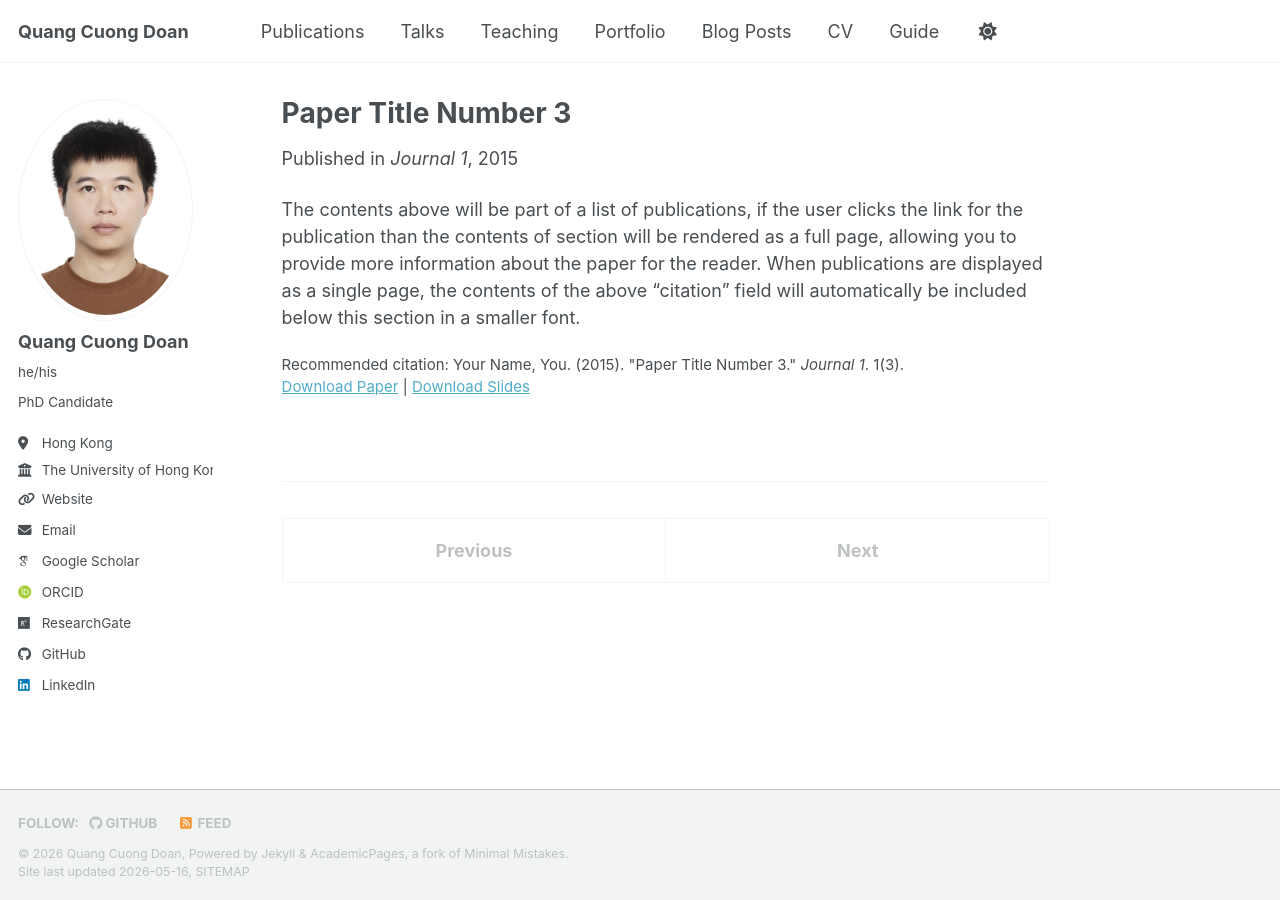
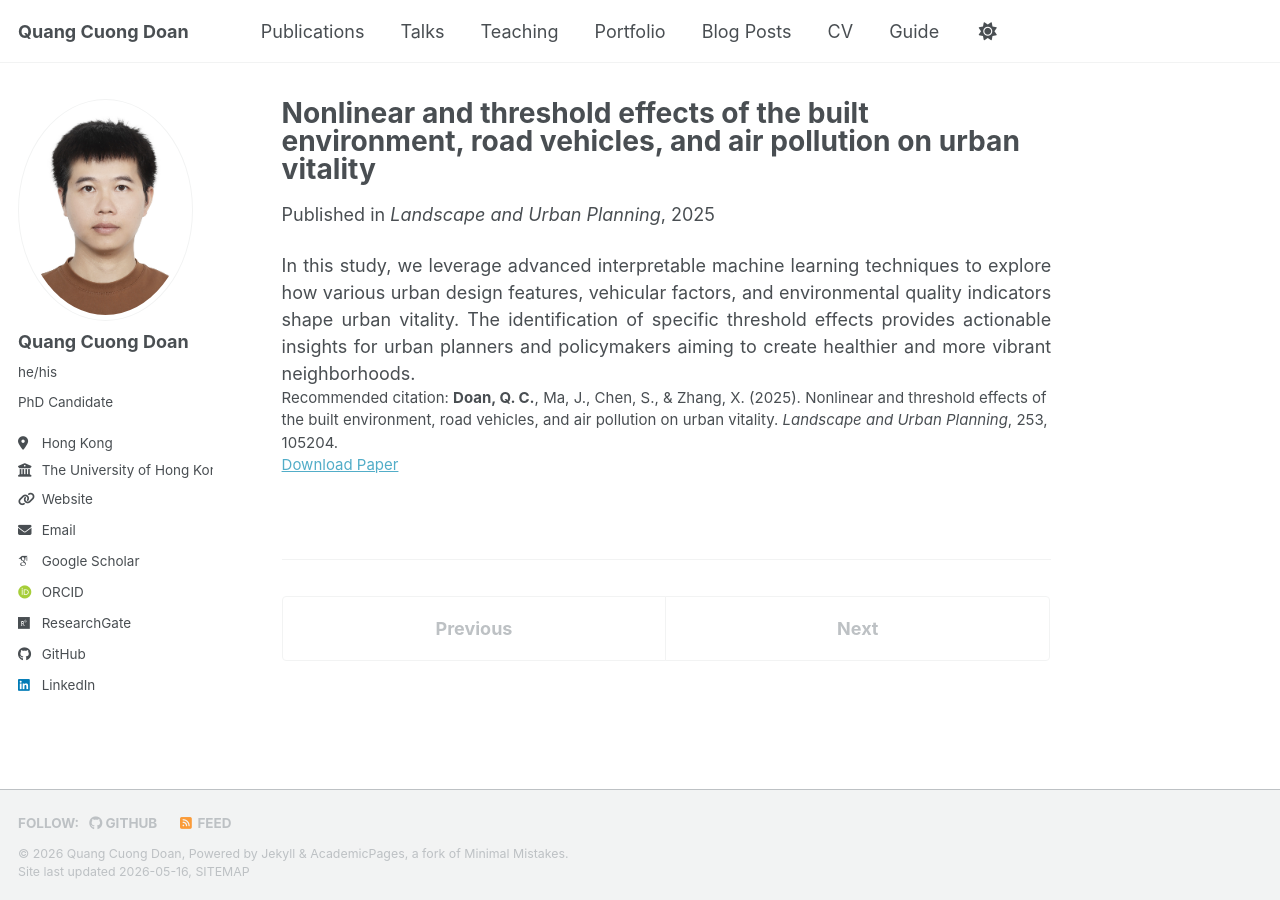
Before and after one commit to cuonghku95/cuonghku95.github.io, a Jekyll site: the page built from _publications/2015-10-01-paper-title-number-3.md, in a window 1280 px wide. Built offline with Jekyll 4.4.1, drawn with Linux system fonts in a browser that asks for light colours; some web fonts are replaced; a script bundle is joined from its source files by our own code; library files that are not in the unit come from our copies.

Commit message:
Revise publication details for Paper Title Number 3
Updated publication details including title, date, venue, and citation. Added a new excerpt and description of the study's focus.

```diff
--- a/_publications/2015-10-01-paper-title-number-3.md
+++ b/_publications/2015-10-01-paper-title-number-3.md
@@ -1,14 +1,14 @@
 ---
-title: "Paper Title Number 3"
+title: "Nonlinear and threshold effects of the built environment, road vehicles, and air pollution on urban vitality"
 collection: publications
-category: manuscripts
-permalink: /publication/2015-10-01-paper-title-number-3
-excerpt: 'This paper is about the number 3. The number 4 is left for future work.'
-date: 2015-10-01
-venue: 'Journal 1'
-slidesurl: 'https://academicpages.github.io/files/slides3.pdf'
-paperurl: 'https://academicpages.github.io/files/paper3.pdf'
-citation: 'Your Name, You. (2015). &quot;Paper Title Number 3.&quot; <i>Journal 1</i>. 1(3).'
+permalink: /publication/2025-urban-vitality-landscape
+excerpt: 'This paper investigates the complex nonlinear relationships and threshold interactions between the built environment, traffic, air quality, and urban vitality.'
+date: 2025-02-01
+venue: 'Landscape and Urban Planning'
+paperurl: 'https://doi.org/10.1016/j.landurbplan.2024.105204'
+citation: '<b>Doan, Q. C.</b>, Ma, J., Chen, S., & Zhang, X. (2025). Nonlinear and threshold effects of the built environment, road vehicles, and air pollution on urban vitality. <i>Landscape and Urban Planning</i>, 253, 105204.'
 ---
 
-The contents above will be part of a list of publications, if the user clicks the link for the publication than the contents of section will be rendered as a full page, allowing you to provide more information about the paper for the reader. When publications are displayed as a single page, the contents of the above "citation" field will automatically be included below this section in a smaller font.
+<div style="text-align: justify;">
+In this study, we leverage advanced interpretable machine learning techniques to explore how various urban design features, vehicular factors, and environmental quality indicators shape urban vitality. The identification of specific threshold effects provides actionable insights for urban planners and policymakers aiming to create healthier and more vibrant neighborhoods.
+</div>
```
